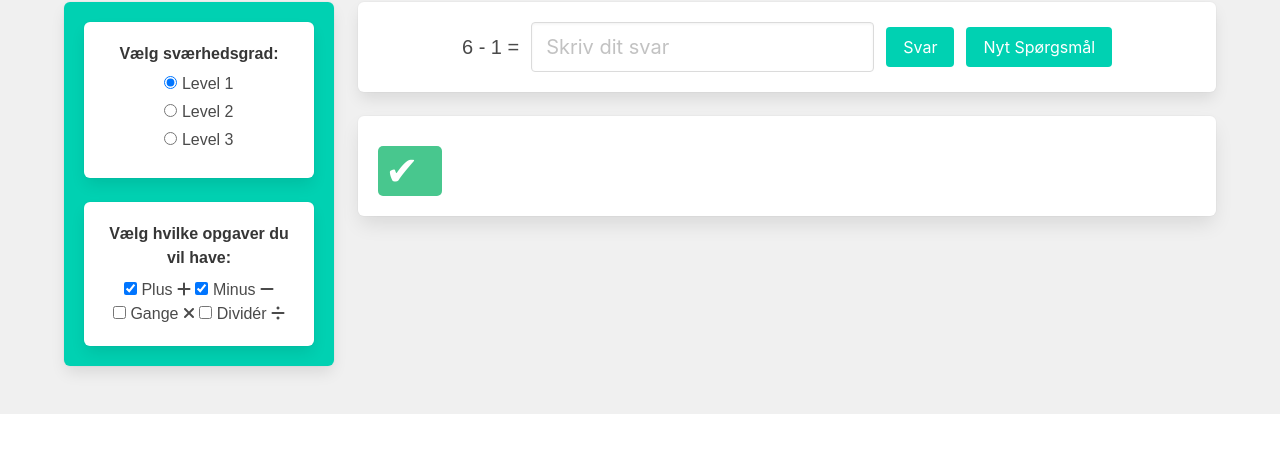
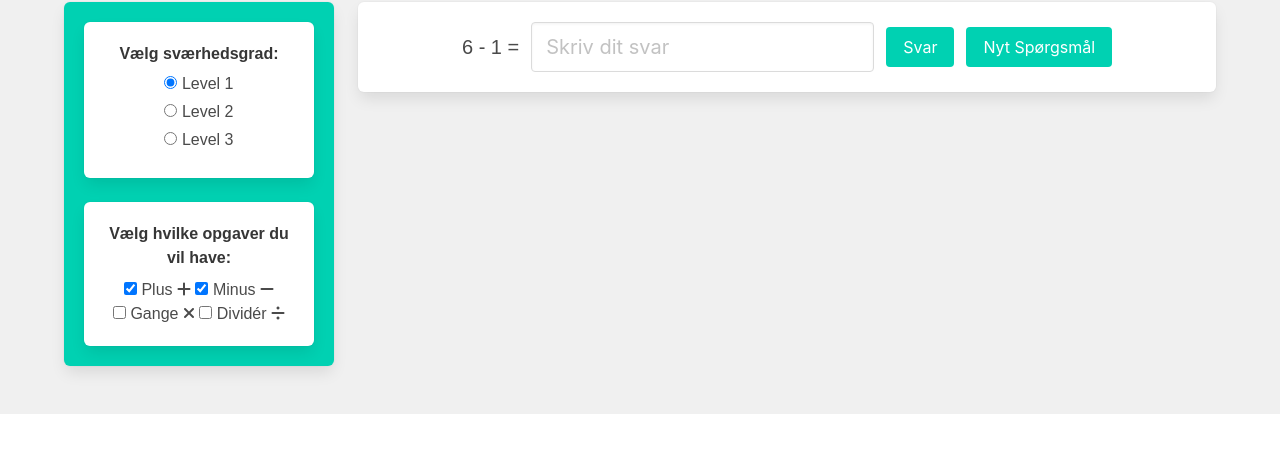
Before and after one commit to BongoSort/Math, a website: page index.html in a window 1280 px wide. Shown: the part 106-558 px from the top of the page. Drawn offline with nearby package versions, Linux system fonts and the light colour scheme.

Commit message:
fix: result message bug

```diff
--- a/index.html
+++ b/index.html
@@ -100,14 +100,10 @@
               </div>
             </div>
 
-            <div id="result" class="box is-fluid has-text-centered is-size-5">
-              <div
-                id="stamp"
-                class="notification is-success is-grouped has-text-centered square-stamp"
-              >
-                ✔
-              </div>
-            </div>
+            <div
+              id="result"
+              class="box is-fluid has-text-centered is-size-5 is-hidden"
+            ></div>
           </div>
         </div>
       </div>
--- a/script.js
+++ b/script.js
@@ -36,21 +36,19 @@ function checkAnswer() {
   // Get the result div to display the result
   const resultDiv = document.getElementById("result");
 
-  const stampDiv = document.getElementById("stamp");
   console.log(
     "(parseInt(userAnswer) === correctAnswer) " +
       (parseInt(userAnswer) === correctAnswer)
   );
   // Check if the user answer is correct
   if (parseInt(userAnswer) === correctAnswer) {
-    // stampDiv.classList.remove("is-hidden");
-    // result.classList.remove("is-hidden");
+    result.classList.remove("is-hidden");
     resultDiv.innerHTML = `Rigtigt, ${questionText} ${userAnswer}`;
     resultDiv.style.color = "green";
     // and then generate a new question
     newQuestion();
   } else {
-    stampDiv.classList.remove("is-hidden");
+    result.classList.remove("is-hidden");
     resultDiv.innerHTML = `Forkert, ${userAnswer} er ikke det rigtige svar.`;
     resultDiv.style.color = "red";
   }
```
